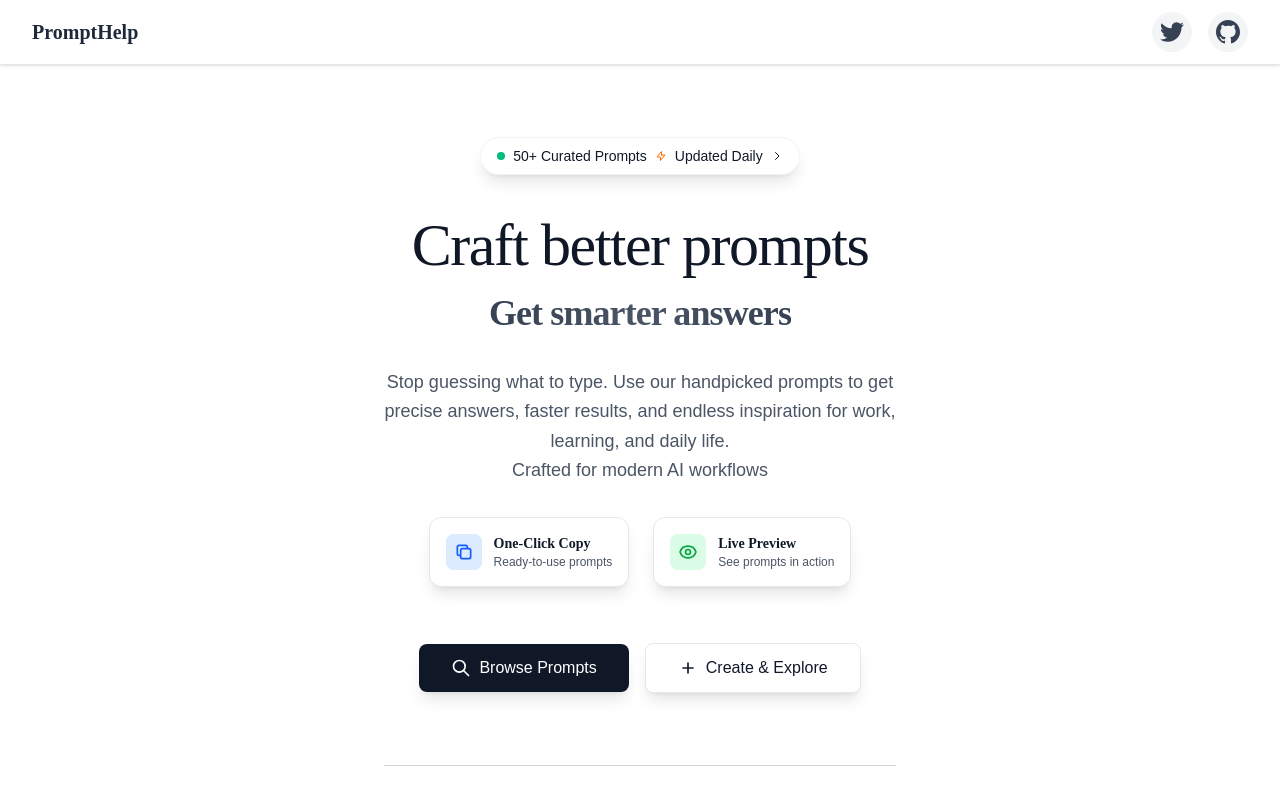
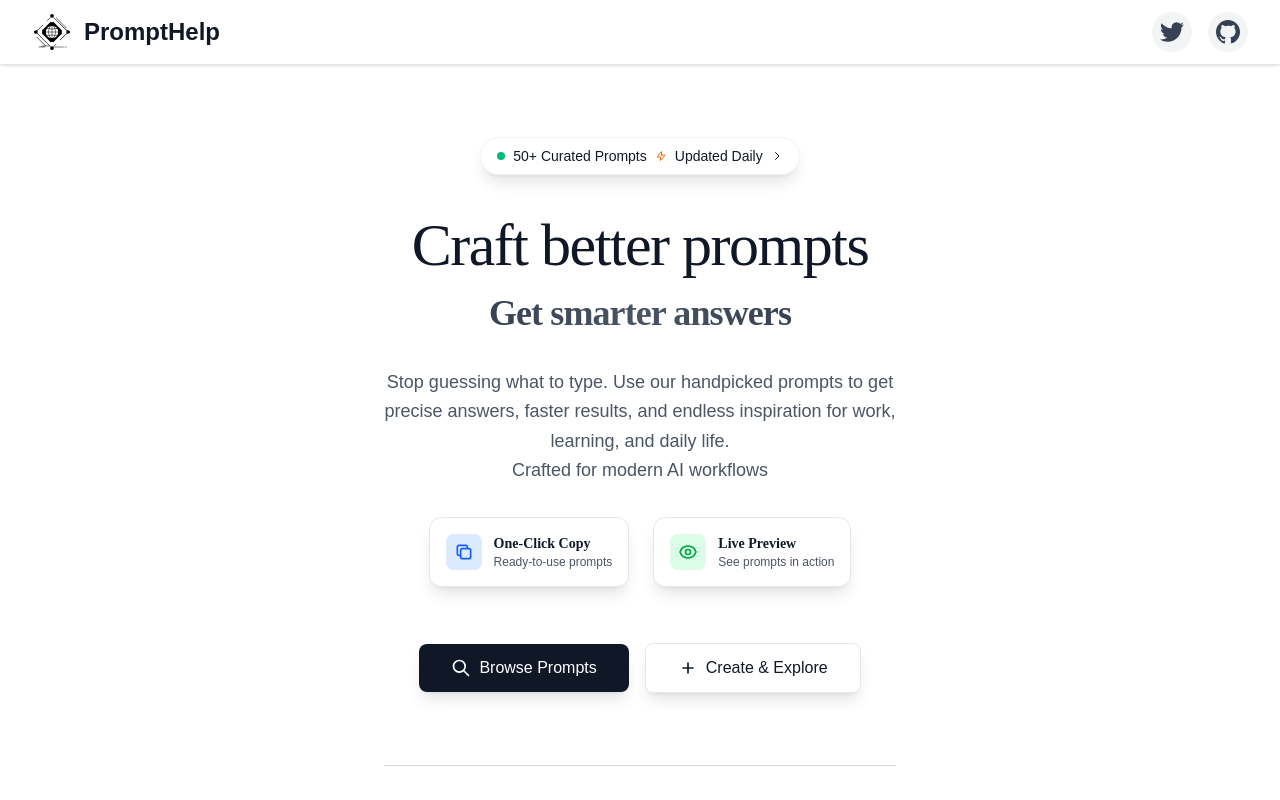
Before and after one commit to creation22/Prompthelp, a React (Vite) app: page / in a window 1280 px wide. Shown: the top 800 px of the page. Built offline with nearby package versions, Linux system fonts and the light colour scheme; a web font is replaced by a local one.

Commit message:
remaining updates

```diff
--- a/index.html
+++ b/index.html
@@ -2,7 +2,7 @@
 <html lang="en">
   <head>
     <meta charset="UTF-8" />
-    <link rel="icon" type="image/svg+xml" href="./public/complex-engineering-global-svgrepo-com.svg" />
+    <link rel="icon" type="image/svg+xml" href="./public/complex-engineering-global-svgrepo-com (1).svg" />
     <meta name="viewport" content="width=device-width, initial-scale=1.0" />
     <link rel="preconnect" href="https://fonts.googleapis.com">
     <link rel="preconnect" href="https://fonts.gstatic.com" crossorigin>
--- a/src/components/Navbar.jsx
+++ b/src/components/Navbar.jsx
@@ -6,14 +6,20 @@ export default function Navbar() {
       <div className="max-w-7xl mx-auto px-4 sm:px-6 lg:px-8">
         <div className="flex justify-between items-center h-16">
 
-          {/* Logo / Title */}
-          <div className="flex-shrink-0">
-            <h1 className="text-xl font-bold text-gray-800">PromptHelp</h1>
+          {/* Logo */}
+          <div className="flex-shrink-0 flex items-center space-x-3">
+            <img
+              src="/complex-engineering-global-svgrepo-com.svg" // Path from public folder
+              alt="PromptHelp Logo"
+              className="h-10 w-auto" // bigger logo
+            />
+            <span className="text-2xl font-extrabold text-gray-900">
+              PromptHelp
+            </span>
           </div>
 
           {/* Social Icons */}
           <div className="flex items-center space-x-4">
-
             {/* Twitter Icon */}
             <a
               href="https://x.com/_Creation22"
```
Also changed, not shown: public/complex-engineering-global-svgrepo-com (1).svg (added).
